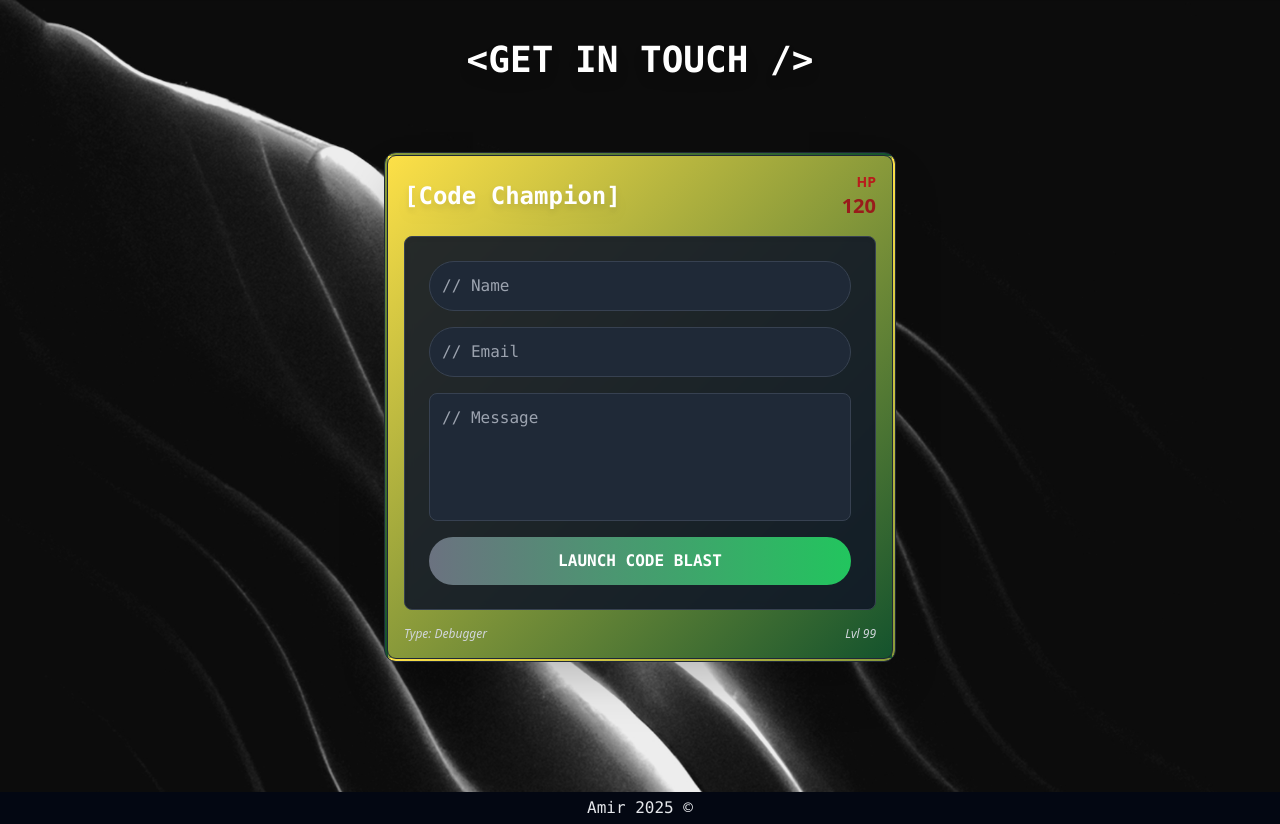
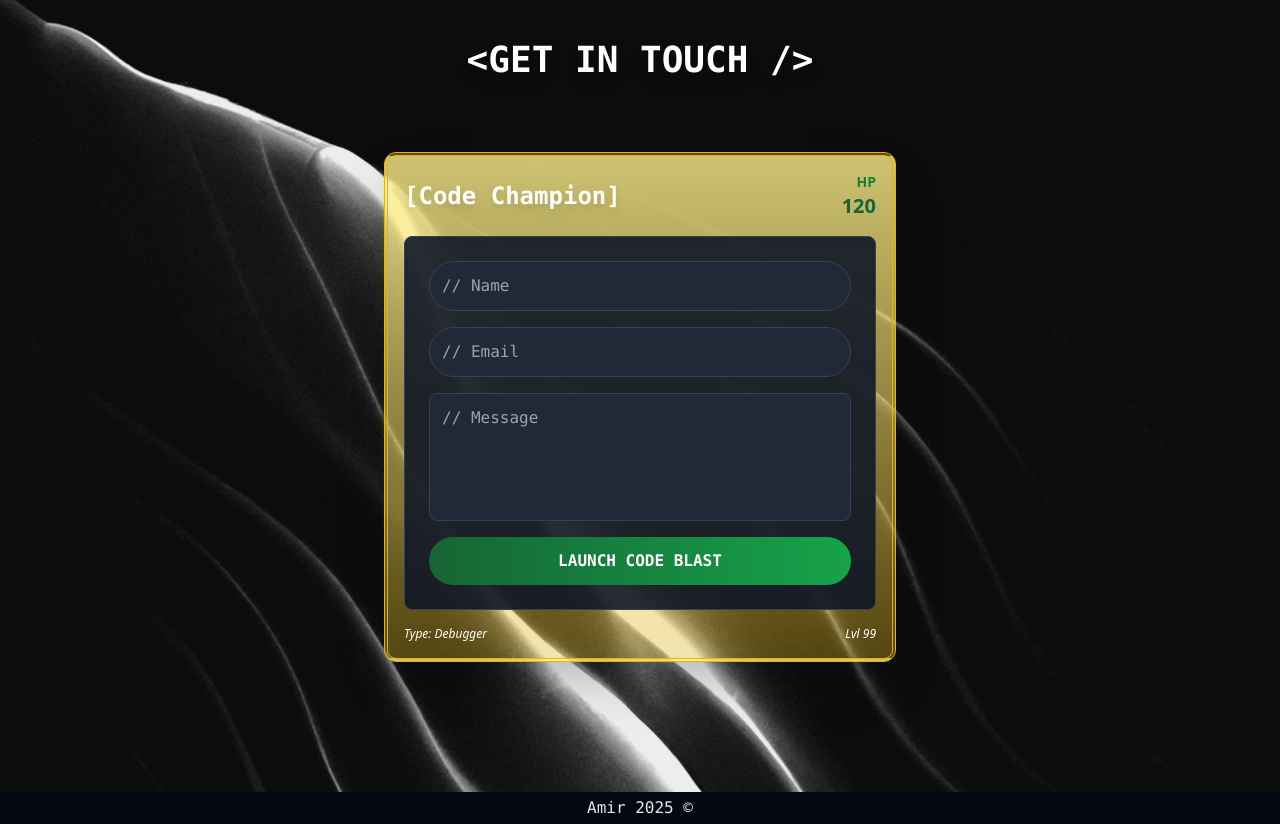
Before and after one commit to meerocodes/Amiracle, a React (Create React App) app: page / in a window 1280 px wide. Shown: the part 2684-3508 px from the top of the page. Built offline with nearby package versions, Linux system fonts and the light colour scheme.

Commit message:
Further UX/UI improvements

```diff
--- a/package.json
+++ b/package.json
@@ -37,5 +37,8 @@
       "last 1 firefox version",
       "last 1 safari version"
     ]
+  },
+  "devDependencies": {
+    "tailwindcss-textshadow": "^2.1.3"
   }
 }
--- a/src/components/Contact.js
+++ b/src/components/Contact.js
@@ -60,8 +60,8 @@ const Contact = ({ isLightMode }) => {
                 <div
                     ref={cardRef}
                     className={`pokemon-card relative rounded-xl p-4 mt-8 w-full max-w-lg shadow-2xl border-4 border-double transition-all duration-300 ${isLightMode
-                        ? 'bg-gradient-to-br from-blue-100 to-green-100 border-blue-400'
-                        : 'bg-gradient-to-br from-yellow-300 to-green-900 border-gray-800'
+                            ? 'bg-gradient-to-br from-gray-100/90 to-gray-100/70 border-gray-100'
+                            : 'bg-gradient-to-b from-yellow-200/80 to-yellow-400/30 border-yellow-500'
                         }`}
                 >
                     <div className="card-header flex justify-between items-center mb-4">
@@ -79,8 +79,8 @@ const Contact = ({ isLightMode }) => {
                                     : 'opacity-0 translate-x-[100vw]'
                                 }`}
                         >
-                            <span className="block font-bold text-sm text-red-700">HP</span>
-                            <span className="block font-extrabold text-xl text-red-800">120</span>
+                            <span className="block font-bold text-sm text-green-700">HP</span>
+                            <span className="block font-extrabold text-xl text-green-800">120</span>
                         </div>
                     </div>
                     <form
@@ -159,8 +159,8 @@ const Contact = ({ isLightMode }) => {
                                     ? 'opacity-100 translate-x-0 hover:scale-105'
                                     : 'opacity-0 translate-x-[100vw]'
                                 } ${isLightMode
-                                    ? 'bg-gradient-to-r from-blue-500 to-green-500 text-white hover:from-blue-600 hover:to-green-600'
-                                    : 'bg-gradient-to-r from-gray-500 to-green-500 text-white hover:from-gray-400 hover:to-gray-600'
+                                    ? 'bg-gradient-to-r from-gray-100 to-gray-200 text-black hover:from-gray-300 hover:to-gray-400'
+                                    : 'bg-gradient-to-r from-green-800 to-green-600 text-white hover:from-green-800/60 hover:to-green-400/20'
                                 }`}
                         >
                             LAUNCH CODE BLAST
@@ -171,7 +171,7 @@ const Contact = ({ isLightMode }) => {
                             className={`transition-all duration-500 delay-800 ${cardVisible
                                     ? 'opacity-100 translate-x-0'
                                     : 'opacity-0 -translate-x-[100vw]'
-                                } ${isLightMode ? 'text-gray-700' : 'text-gray-300'}`}
+                                } ${isLightMode ? 'text-gray-700' : 'text-white-600 '}`}
                         >
                             Type: Debugger
                         </span>
@@ -179,7 +179,7 @@ const Contact = ({ isLightMode }) => {
                             className={`transition-all duration-500 delay-900 ${cardVisible
                                     ? 'opacity-100 translate-x-0'
                                     : 'opacity-0 translate-x-[100vw]'
-                                } ${isLightMode ? 'text-gray-700' : 'text-gray-300'}`}
+                                } ${isLightMode ? 'text-gray-700' : 'text-white-600'}`}
                         >
                             Lvl 99
                         </span>
--- a/src/components/Projects.js
+++ b/src/components/Projects.js
@@ -94,7 +94,10 @@ const ProjectCard = ({ project, index, totalProjects, isLightMode }) => {
                         />
                     </div>
                     <div
-                        className="absolute w-full h-full bg-gradient-to-b from-yellow-200 to-yellow-400 text-gray-900 flex flex-col justify-between p-4 rounded-lg border-4 border-yellow-500 shadow-lg overflow-auto"
+                        className={`absolute w-full h-full ${isLightMode
+                                ? 'bg-white/90 text-gray-900 flex flex-col justify-between p-4 rounded-lg border border-gray-300 shadow-lg overflow-auto'
+                                : 'bg-gradient-to-b from-yellow-200/80 to-yellow-400/70 text-gray-900 flex flex-col justify-between p-4 rounded-lg border-4 border-yellow-500 shadow-lg overflow-auto'
+                            }`}
                         style={{
                             backfaceVisibility: 'hidden',
                             transform: 'rotateY(180deg)',
@@ -145,6 +148,7 @@ const ProjectCard = ({ project, index, totalProjects, isLightMode }) => {
                             </a>
                         </div>
                     </div>
+
                 </div>
                 <style jsx>{`
                     .group:hover > div {
@@ -174,7 +178,7 @@ const Projects = ({ isLightMode }) => {
                 >
                     {'<PROJECTS />'}
                 </h2>
-                <p className="mt-4 text-sm font-mono text-gray-300">hover to view details</p>
+                <p className="mt-4 text-sm font-mono text-green-700/70">hover to view details</p>
                 <i
                     className={`fa-solid fa-angle-down mt-4 text-2xl ${isLightMode ? 'text-gray-900' : 'text-white'}`}
                 ></i>
--- a/src/components/Skills.js
+++ b/src/components/Skills.js
@@ -82,9 +82,12 @@ const Skills = ({ isLightMode }) => {
                 {unlockedCategories.map((category) => (
                     <div
                         key={category}
-                        className={`p-4 border rounded-lg shadow-lg transition-all duration-300 ${isLightMode ? 'bg-white/80 border-gray-300' : 'bg-gray-800 border-gray-700'}`}
+                        className={`p-4 transition-all duration-300 rounded-lg ${isLightMode
+                                ? 'bg-white/80 border border-gray-300 shadow-lg'
+                                : 'bg-gradient-to-b from-yellow-200/30 to-yellow-400/40 border-4 border-double border-yellow-500 shadow-2xl'
+                            }`}
                     >
-                        <h3 className={`text-xl font-bold mb-4 font-mono ${isLightMode ? 'text-black' : 'text-white'}`}>
+                        <h3 className={`text-xl font-bold mb-4 font-mono ${isLightMode ? 'text-black' : 'text-gray-900'}`}>
                             {category}
                         </h3>
                         <div className="flex flex-wrap gap-4">
@@ -95,12 +98,12 @@ const Skills = ({ isLightMode }) => {
                                     style={{ animationDelay: `${i * 0.1}s` }}
                                 >
                                     <i
-                                        className={`${skill.icon} text-4xl md:text-6xl transition-all ${i % 2 === 0 ? 'animate-flyInLeft' : 'animate-flyInRight'} ${isLightMode ? 'text-black shadow-[0_0_10px_rgba(0,0,0,0.3)]' : 'text-white shadow-[0_0_10px_rgba(255,255,255,0.3)]'}`}
+                                        className={`${skill.icon} text-4xl md:text-6xl transition-all ${i % 2 === 0 ? 'animate-flyInLeft' : 'animate-flyInRight'} ${isLightMode ? 'text-black text-shadow-green' : 'text-white text-shadow-white'}`}
                                     ></i>
                                     <span className="absolute bottom-[-2rem] left-1/2 transform -translate-x-1/2 px-2 py-1 bg-gray-800 text-white text-xs font-mono rounded opacity-0 transition-opacity duration-300 group-hover:opacity-100 pointer-events-none max-w-[150px] whitespace-normal z-50">
                                         {skill.description}
                                     </span>
-                                    <h4 className={`mt-2 font-mono text-sm ${isLightMode ? 'text-black' : 'text-white'}`}>
+                                    <h4 className={`mt-2 font-mono text-sm ${isLightMode ? 'text-black' : 'text-black'}`}>
                                         {skill.label}
                                     </h4>
                                 </div>
--- a/tailwind.config.js
+++ b/tailwind.config.js
@@ -1,10 +1,21 @@
+// tailwind.config.js
 module.exports = {
   content: [
     "./public/**/*.html",
-    "./src/**/*.{js,jsx,ts,tsx}",
+    "./src/**/*.{js,jsx}",
   ],
   theme: {
-    extend: {},
+    extend: {
+      textShadow: {
+        'white': '2px 2px 10px rgba(255,255,255,0.6)',
+        'black': '2px 2px 10px rgba(0,0,0,0.6)',
+        'green': '2px 2px 5px rgba(144,238,144,0.5)', // mild light green shadow
+
+
+      },
+    },
   },
-  plugins: [],
+  plugins: [
+    require('tailwindcss-textshadow'),
+  ],
 }
--- /dev/null
+++ b/tailwindcss-textshadow.d.ts
@@ -0,0 +1 @@
+declare module 'tailwindcss-textshadow';
```
Also changed, not shown: src/components/Header.js (+13 -6 lines), 1 other file (tests, documents, lock files or other folders). Lines whose indentation alone changed are shown as unchanged.
